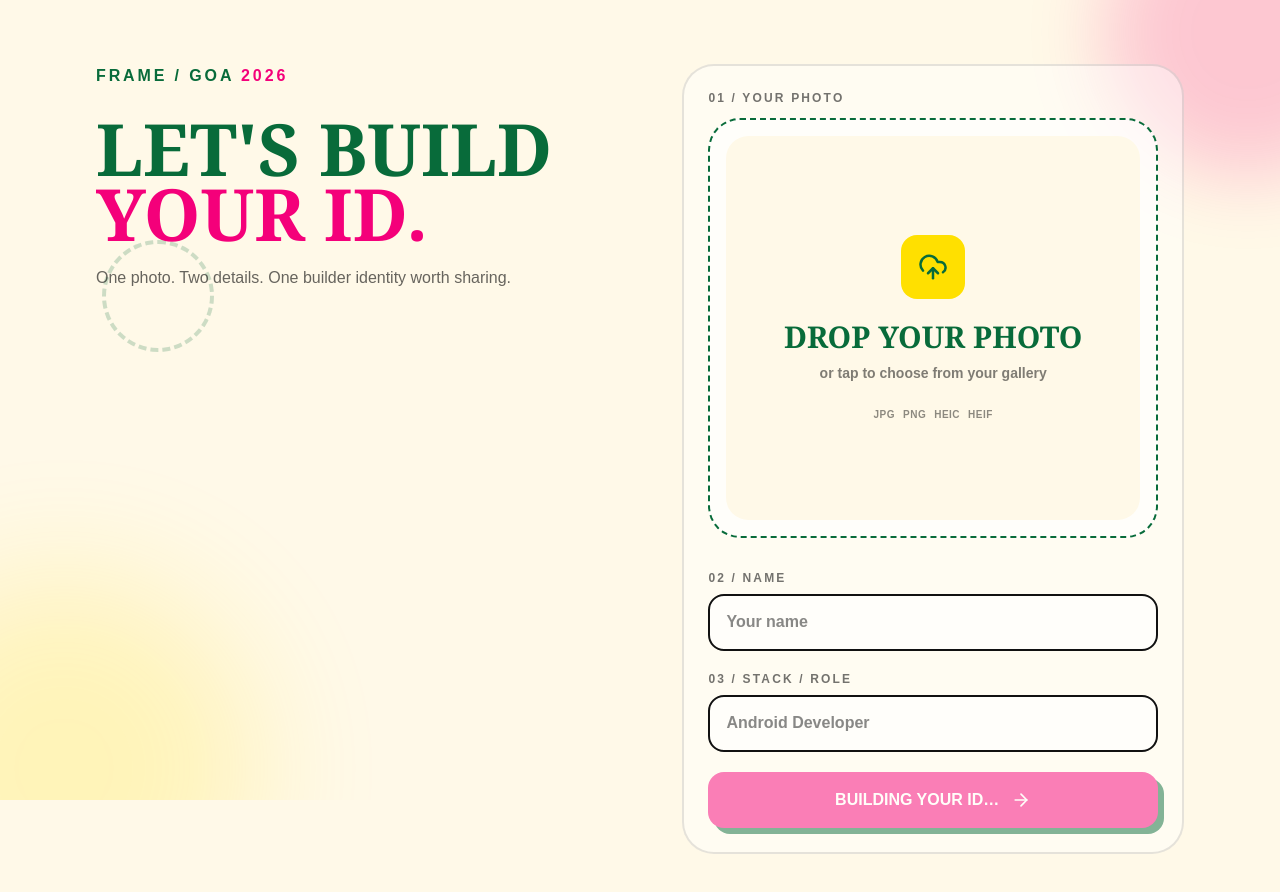
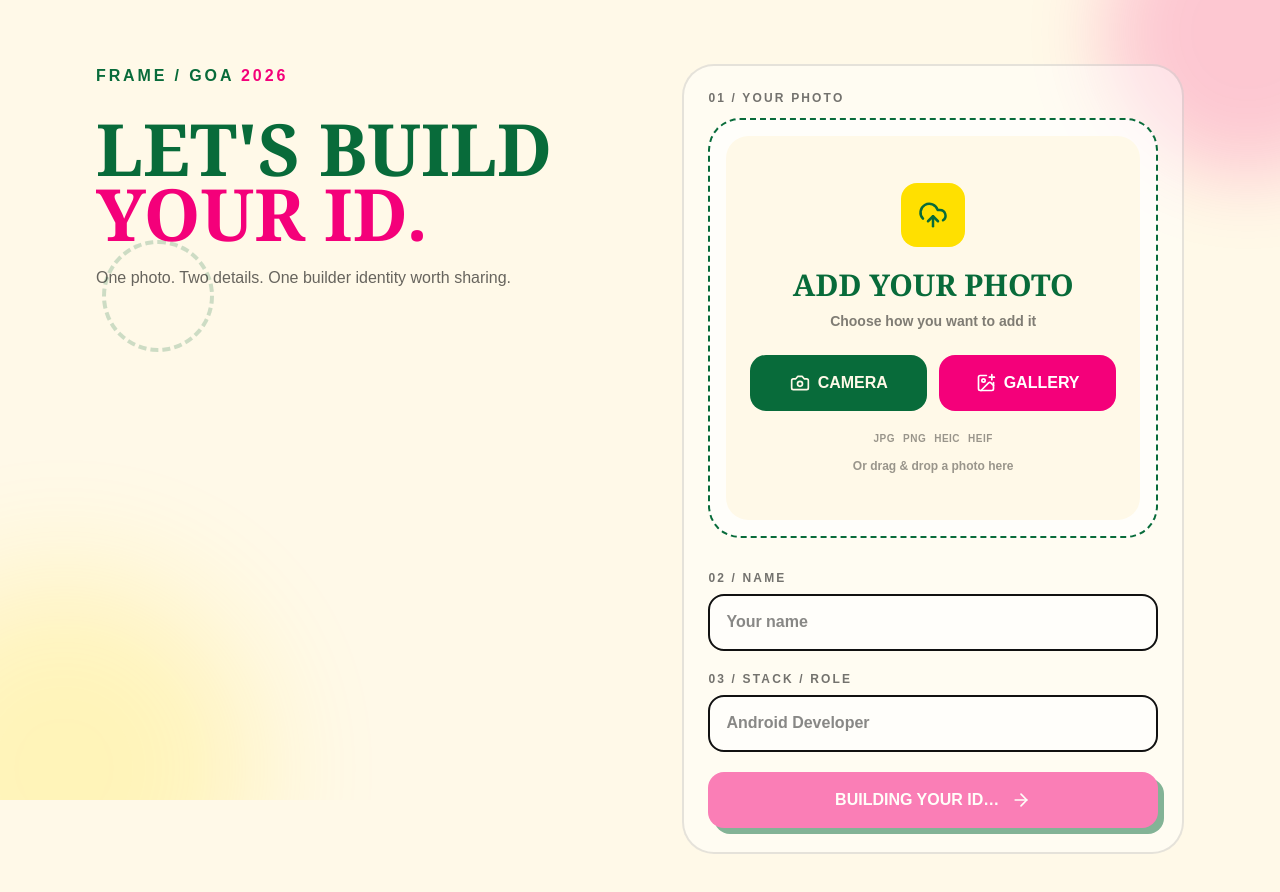
Before and after one commit to hemalparikh/frame-goa, a Next.js app: page / in a window 1280 px wide. Both pictures are taken after a click on the button "CREATE MY BUILDER ID". Shown: the top 892 px of the page. Built offline with nearby package versions, Linux system fonts and the light colour scheme; no server answers.

Commit message:
Update PhotoUploader.tsx

```diff
--- a/components/PhotoUploader.tsx
+++ b/components/PhotoUploader.tsx
@@ -1,18 +1,182 @@
 "use client";
+
 import { useRef, useState } from "react";
-import { ImagePlus, UploadCloud, X, RefreshCw } from "lucide-react";
+import { Camera, ImagePlus, UploadCloud, X, RefreshCw } from "lucide-react";
 import { normalizeImage } from "@/lib/imageProcessor";
 
-export function PhotoUploader({ value, onChange, error }: { value: {dataUrl:string;name:string;width:number;height:number}|null; onChange:(v:{dataUrl:string;name:string;width:number;height:number}|null)=>void; error?:string }) {
-  const inputRef = useRef<HTMLInputElement>(null); const [busy,setBusy]=useState(false); const [localError,setLocalError]=useState("");
-  async function handle(file?:File){ if(!file)return; setBusy(true);setLocalError(""); try { const result=await normalizeImage(file); onChange({...result,name:file.name}); } catch(e){setLocalError(e instanceof Error?e.message:"That photo couldn’t be processed. Try another image.");} finally{setBusy(false);} }
-  return <div>
-    <label className="mb-3 block text-xs font-black uppercase tracking-[.18em] text-black/55">01 / Your photo</label>
-    <div onDragOver={(e)=>e.preventDefault()} onDrop={(e)=>{e.preventDefault();void handle(e.dataTransfer.files[0]);}} onClick={()=>!busy&&inputRef.current?.click()} className={`relative overflow-hidden rounded-[2rem] border-2 border-dashed border-[var(--green)] bg-white/60 p-4 transition ${busy?"cursor-wait opacity-70":"cursor-pointer hover:-translate-y-0.5 hover:bg-white"}`}>
-      <input ref={inputRef} type="file" accept="image/jpeg,image/png,image/heic,image/heif,.jpg,.jpeg,.png,.heic,.heif" className="sr-only" onChange={(e)=>void handle(e.target.files?.[0])}/>
-      {value ? <div className="relative overflow-hidden rounded-[1.4rem] bg-[var(--green)]"><img src={value.dataUrl} alt="Selected builder portrait" className="h-72 w-full object-cover sm:h-96"/><div className="absolute inset-x-3 bottom-3 flex items-center justify-between gap-2 rounded-2xl bg-black/75 p-2 text-white backdrop-blur"><span className="min-w-0 truncate px-2 text-xs font-bold">{value.name}</span><button type="button" aria-label="Remove photo" onClick={(e)=>{e.stopPropagation();onChange(null);}} className="rounded-xl bg-white/15 p-2 hover:bg-white/25"><X size={16}/></button></div></div> : <div className="flex min-h-72 flex-col items-center justify-center rounded-[1.4rem] bg-[var(--cream)] px-6 text-center sm:min-h-96"><div className="mb-5 grid h-16 w-16 place-items-center rounded-2xl bg-[var(--yellow)] text-[var(--green)]"><UploadCloud size={30}/></div><div className="font-display text-3xl font-black text-[var(--green)]">DROP YOUR PHOTO</div><div className="mt-2 text-sm font-bold text-black/50">or tap to choose from your gallery</div><div className="mt-6 flex flex-wrap justify-center gap-2 text-[10px] font-black uppercase tracking-wider text-black/45"><span>JPG</span><span>PNG</span><span>HEIC</span><span>HEIF</span></div></div>}
-      {busy&&<div className="absolute inset-0 grid place-items-center bg-[var(--cream)]/80 backdrop-blur-sm"><div className="flex items-center gap-3 rounded-full bg-[var(--green)] px-5 py-3 text-sm font-black text-white"><RefreshCw className="animate-spin" size={18}/> PREPARING PHOTO</div></div>}
+type PhotoValue = {
+  dataUrl: string;
+  name: string;
+  width: number;
+  height: number;
+};
+
+export function PhotoUploader({
+  value,
+  onChange,
+  error,
+}: {
+  value: PhotoValue | null;
+  onChange: (v: PhotoValue | null) => void;
+  error?: string;
+}) {
+  const cameraInputRef = useRef<HTMLInputElement>(null);
+  const galleryInputRef = useRef<HTMLInputElement>(null);
+
+  const [busy, setBusy] = useState(false);
+  const [localError, setLocalError] = useState("");
+
+  async function handle(file?: File) {
+    if (!file) return;
+
+    setBusy(true);
+    setLocalError("");
+
+    try {
+      const result = await normalizeImage(file);
+      onChange({
+        ...result,
+        name: file.name,
+      });
+    } catch (e) {
+      setLocalError(
+        e instanceof Error
+          ? e.message
+          : "That photo couldn’t be processed. Try another image."
+      );
+    } finally {
+      setBusy(false);
+    }
+  }
+
+  return (
+    <div>
+      <label className="mb-3 block text-xs font-black uppercase tracking-[.18em] text-black/55">
+        01 / Your photo
+      </label>
+
+      <div
+        onDragOver={(e) => e.preventDefault()}
+        onDrop={(e) => {
+          e.preventDefault();
+          void handle(e.dataTransfer.files[0]);
+        }}
+        className={`relative overflow-hidden rounded-[2rem] border-2 border-dashed border-[var(--green)] bg-white/60 p-4 transition ${
+          busy
+            ? "cursor-wait opacity-70"
+            : "hover:-translate-y-0.5 hover:bg-white"
+        }`}
+      >
+        {/* Camera input */}
+        <input
+          ref={cameraInputRef}
+          type="file"
+          accept="image/jpeg,image/png,image/heic,image/heif,.jpg,.jpeg,.png,.heic,.heif"
+          capture="environment"
+          className="sr-only"
+          onChange={(e) => void handle(e.target.files?.[0])}
+        />
+
+        {/* Gallery input */}
+        <input
+          ref={galleryInputRef}
+          type="file"
+          accept="image/jpeg,image/png,image/heic,image/heif,.jpg,.jpeg,.png,.heic,.heif"
+          className="sr-only"
+          onChange={(e) => void handle(e.target.files?.[0])}
+        />
+
+        {value ? (
+          <div className="relative overflow-hidden rounded-[1.4rem] bg-[var(--green)]">
+            <img
+              src={value.dataUrl}
+              alt="Selected builder portrait"
+              className="h-72 w-full object-cover sm:h-96"
+            />
+
+            <div className="absolute inset-x-3 bottom-3 flex items-center justify-between gap-2 rounded-2xl bg-black/75 p-2 text-white backdrop-blur">
+              <span className="min-w-0 truncate px-2 text-xs font-bold">
+                {value.name}
+              </span>
+
+              <button
+                type="button"
+                aria-label="Remove photo"
+                onClick={() => onChange(null)}
+                className="rounded-xl bg-white/15 p-2 hover:bg-white/25"
+              >
+                <X size={16} />
+              </button>
+            </div>
+          </div>
+        ) : (
+          <div className="flex min-h-72 flex-col items-center justify-center rounded-[1.4rem] bg-[var(--cream)] px-6 text-center sm:min-h-96">
+            <div className="mb-5 grid h-16 w-16 place-items-center rounded-2xl bg-[var(--yellow)] text-[var(--green)]">
+              <UploadCloud size={30} />
+            </div>
+
+            <div className="font-display text-3xl font-black text-[var(--green)]">
+              ADD YOUR PHOTO
+            </div>
+
+            <div className="mt-2 text-sm font-bold text-black/50">
+              Choose how you want to add it
+            </div>
+
+            {/* Camera + Gallery buttons */}
+            <div className="mt-6 grid w-full max-w-sm grid-cols-2 gap-3">
+              <button
+                type="button"
+                disabled={busy}
+                onClick={() => cameraInputRef.current?.click()}
+                className="flex items-center justify-center gap-2 rounded-2xl bg-[var(--green)] px-4 py-4 font-black text-[var(--cream)] transition hover:-translate-y-0.5 hover:opacity-90 disabled:cursor-not-allowed disabled:opacity-50"
+              >
+                <Camera size={20} />
+                CAMERA
+              </button>
+
+              <button
+                type="button"
+                disabled={busy}
+                onClick={() => galleryInputRef.current?.click()}
+                className="flex items-center justify-center gap-2 rounded-2xl bg-[var(--pink)] px-4 py-4 font-black text-white transition hover:-translate-y-0.5 hover:opacity-90 disabled:cursor-not-allowed disabled:opacity-50"
+              >
+                <ImagePlus size={20} />
+                GALLERY
+              </button>
+            </div>
+
+            <div className="mt-5 flex flex-wrap justify-center gap-2 text-[10px] font-black uppercase tracking-wider text-black/40">
+              <span>JPG</span>
+              <span>PNG</span>
+              <span>HEIC</span>
+              <span>HEIF</span>
+            </div>
+
+            <div className="mt-3 text-xs font-bold text-black/40">
+              Or drag & drop a photo here
+            </div>
+          </div>
+        )}
+
+        {busy && (
+          <div className="absolute inset-0 grid place-items-center bg-[var(--cream)]/80 backdrop-blur-sm">
+            <div className="flex items-center gap-3 rounded-full bg-[var(--green)] px-5 py-3 text-sm font-black text-white">
+              <RefreshCw className="animate-spin" size={18} />
+              PREPARING PHOTO
+            </div>
+          </div>
+        )}
+      </div>
+
+      {(localError || error) && (
+        <p
+          role="alert"
+          className="mt-2 text-sm font-bold text-[var(--pink)]"
+        >
+          {localError || error}
+        </p>
+      )}
     </div>
-    {(localError||error)&&<p role="alert" className="mt-2 text-sm font-bold text-[var(--pink)]">{localError||error}</p>}
-  </div>;
+  );
 }
```
